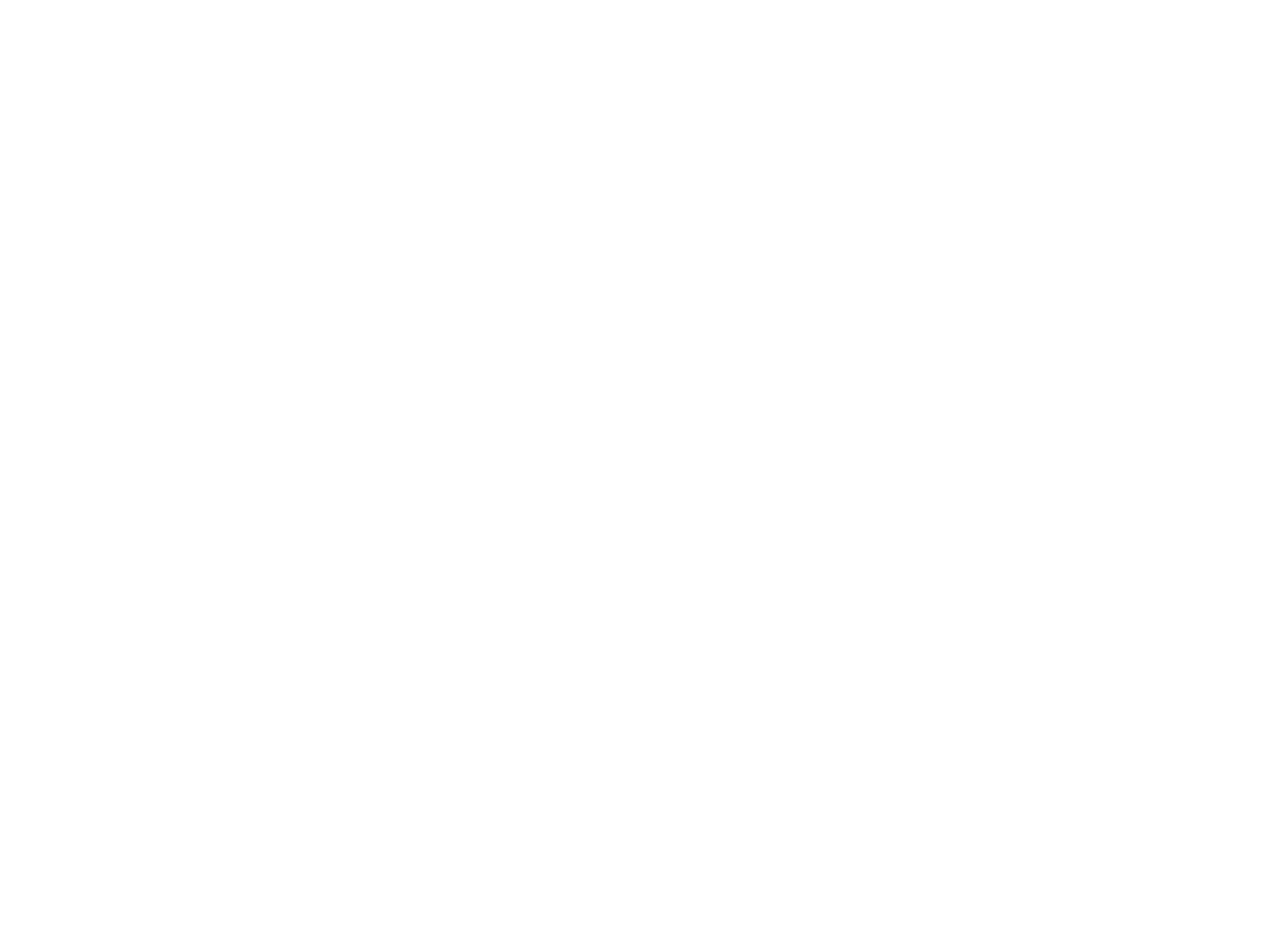
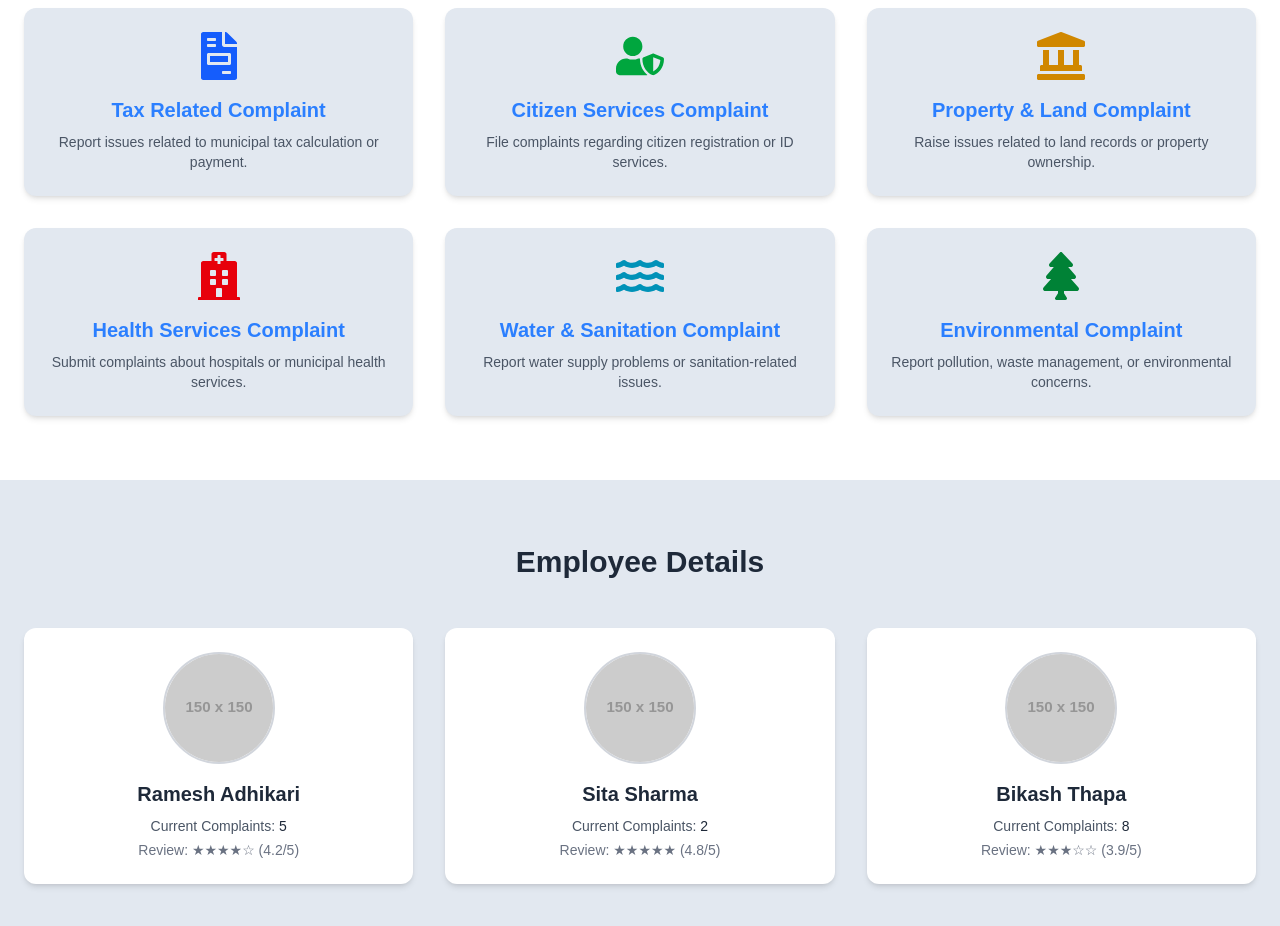
Before and after one commit to AnkitPuri07/CivicConnect, a Next.js app: page / in a window 1280 px wide. Shown: the part 860-1786 px from the top of the page. Before the commit the page ends 800 px from the top, so only its background shows below. Built offline with nearby package versions, Linux system fonts and the light colour scheme.

Commit message:
Added employee details and field for complaint on home section

```diff
--- a/app/page.js
+++ b/app/page.js
@@ -1,9 +1,15 @@
+import FieldForComplaint from "@/components/FieldForComplaint";
+import EmployeeDetails from "@/components/EmployeeDetails";
 import Hero from "@/components/Hero";
 
 export default function Home() {
   return (
    <>
    <Hero/>
+
+   <FieldForComplaint/>
+
+   <EmployeeDetails/>
    </>
   );
 }
--- /dev/null
+++ b/components/EmployeeDetails.jsx
@@ -0,0 +1,76 @@
+import React from "react";
+
+const employees = [
+  {
+    id: 1,
+    name: "Ramesh Adhikari",
+    image: "https://via.placeholder.com/150",
+    currentComplaints: 5,
+    review: "★★★★☆ (4.2/5)",
+  },
+  {
+    id: 2,
+    name: "Sita Sharma",
+    image: "https://via.placeholder.com/150",
+    currentComplaints: 2,
+    review: "★★★★★ (4.8/5)",
+  },
+  {
+    id: 3,
+    name: "Bikash Thapa",
+    image: "https://via.placeholder.com/150",
+    currentComplaints: 8,
+    review: "★★★☆☆ (3.9/5)",
+  },
+];
+
+function EmployeeDetails() {
+  return (
+    <section className="bg-slate-200 py-16 px-6">
+      <div className="max-w-7xl mx-auto text-center mb-12">
+        <h2 className="text-3xl font-bold text-gray-800">
+          Employee Details
+        </h2>
+      </div>
+
+      <div className="max-w-7xl mx-auto grid grid-cols-1 sm:grid-cols-2 lg:grid-cols-3 gap-8">
+        {employees.map((emp) => (
+          <div
+            key={emp.id}
+            className="bg-white rounded-xl shadow-md p-6 text-center
+            transition-transform duration-300 hover:scale-105 hover:shadow-xl"
+          >
+            {/* Image */}
+            <div className="flex justify-center mb-4">
+              <img
+                src={emp.image}
+                alt={emp.name}
+                className="w-28 h-28 rounded-full object-cover border-2 border-gray-300"
+              />
+            </div>
+
+            {/* Name */}
+            <h3 className="text-xl font-semibold text-gray-800 mb-2">
+              {emp.name}
+            </h3>
+
+            {/* Current Complaints */}
+            <p className="text-gray-600 text-sm mb-1">
+              Current Complaints:{" "}
+              <span className="font-medium text-gray-800">
+                {emp.currentComplaints}
+              </span>
+            </p>
+
+            {/* Review */}
+            <p className="text-sm text-gray-500">
+              Review: {emp.review}
+            </p>
+          </div>
+        ))}
+      </div>
+    </section>
+  );
+}
+
+export default EmployeeDetails;
--- /dev/null
+++ b/components/FieldForComplaint.jsx
@@ -0,0 +1,80 @@
+import React from "react";
+import {
+  FaFileInvoice,
+  FaUserShield,
+  FaLandmark,
+  FaHospital,
+  FaWater,
+  FaTree,
+} from "react-icons/fa";
+
+const complaintFields = [
+  {
+    id: 1,
+    icon: <FaFileInvoice className="w-12 h-12 text-blue-600" />,
+    title: "Tax Related Complaint",
+    description: "Report issues related to municipal tax calculation or payment.",
+  },
+  {
+    id: 2,
+    icon: <FaUserShield className="w-12 h-12 text-green-600" />,
+    title: "Citizen Services Complaint",
+    description: "File complaints regarding citizen registration or ID services.",
+  },
+  {
+    id: 3,
+    icon: <FaLandmark className="w-12 h-12 text-yellow-600" />,
+    title: "Property & Land Complaint",
+    description: "Raise issues related to land records or property ownership.",
+  },
+  {
+    id: 4,
+    icon: <FaHospital className="w-12 h-12 text-red-600" />,
+    title: "Health Services Complaint",
+    description: "Submit complaints about hospitals or municipal health services.",
+  },
+  {
+    id: 5,
+    icon: <FaWater className="w-12 h-12 text-cyan-600" />,
+    title: "Water & Sanitation Complaint",
+    description: "Report water supply problems or sanitation-related issues.",
+  },
+  {
+    id: 6,
+    icon: <FaTree className="w-12 h-12 text-green-700" />,
+    title: "Environmental Complaint",
+    description: "Report pollution, waste management, or environmental concerns.",
+  },
+];
+
+function FieldForComplaint() {
+  return (
+    <section className="bg-white py-16 px-6">
+      <div className="max-w-7xl mx-auto text-center mb-12">
+        <h2 className="text-3xl font-bold text-gray-800">
+          Select Your Complaint Field
+        </h2>
+      </div>
+
+      <div className="max-w-7xl mx-auto grid grid-cols-1 sm:grid-cols-2 lg:grid-cols-3 gap-8">
+        {complaintFields.map((field) => (
+          <div
+            key={field.id}
+            className="flex flex-col items-center text-center bg-slate-200 hover:bg-slate-100 rounded-xl
+            hover:cursor-pointer shadow-md p-6 transition-transform duration-300 hover:scale-105 hover:shadow-xl"
+          >
+            <div className="mb-4">{field.icon}</div>
+
+            <h3 className="text-xl font-semibold text-blue-400 lg:text-blue-500 mb-2">
+              {field.title}
+            </h3>
+
+            <p className="text-gray-600 text-sm">{field.description}</p>
+          </div>
+        ))}
+      </div>
+    </section>
+  );
+}
+
+export default FieldForComplaint;
--- a/components/Hero.jsx
+++ b/components/Hero.jsx
@@ -39,7 +39,7 @@ function Hero() {
       <img
         src="/images/civic-hero.jpg"
         alt="Civic Connect"
-        className="w-full h-full object-cover rounded-2xl"
+        className="w-full h-full object-cover rounded-2xl transition-transform duration-300 hover:scale-105 hover:shadow-xl"
       />
     </div>
 
--- a/package.json
+++ b/package.json
@@ -11,7 +11,8 @@
   "dependencies": {
     "next": "16.1.1",
     "react": "19.2.3",
-    "react-dom": "19.2.3"
+    "react-dom": "19.2.3",
+    "react-icons": "^5.5.0"
   },
   "devDependencies": {
     "@tailwindcss/postcss": "^4",
```
Also changed, not shown: 1 other file (tests, documents, lock files or other folders).
